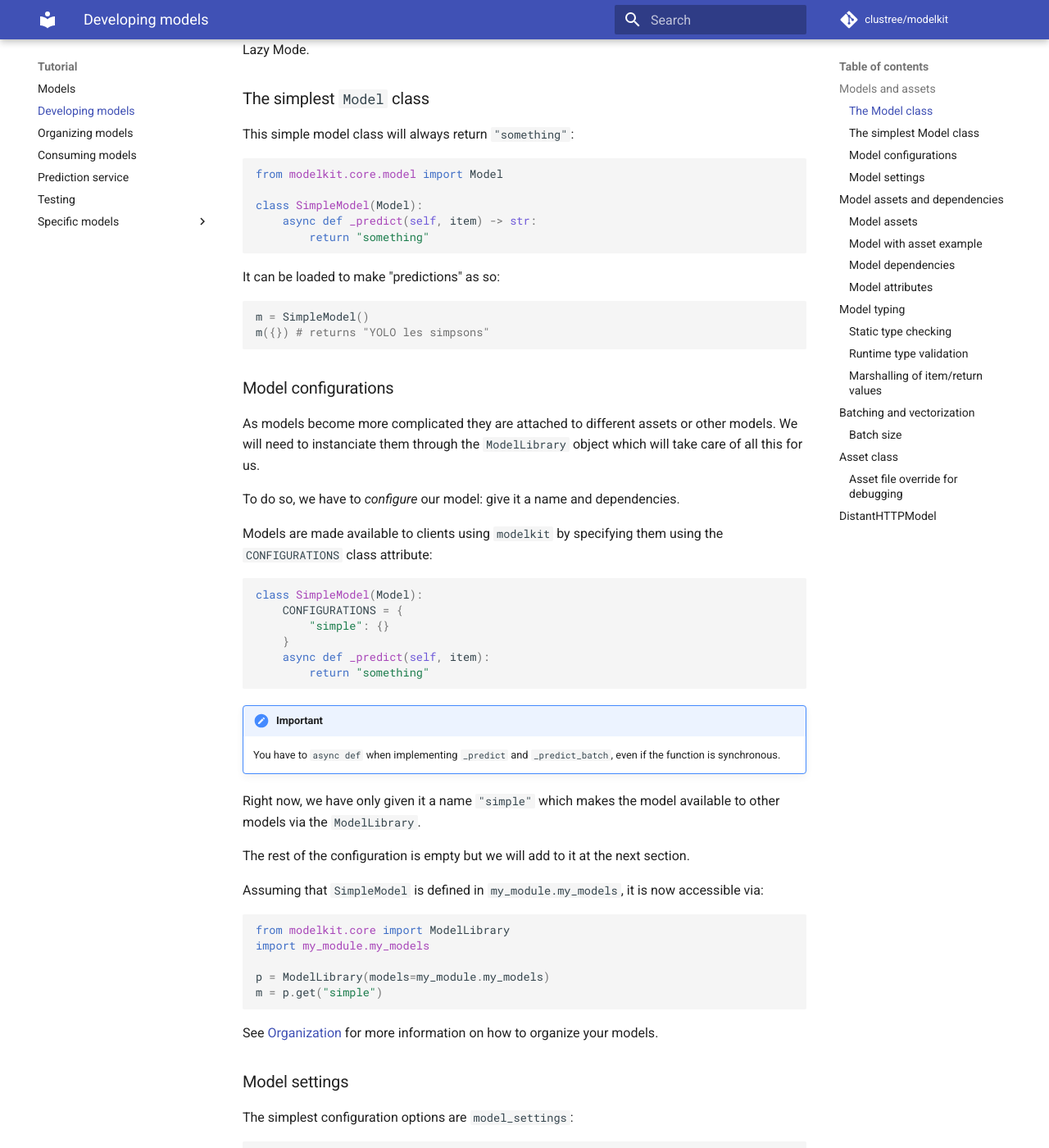
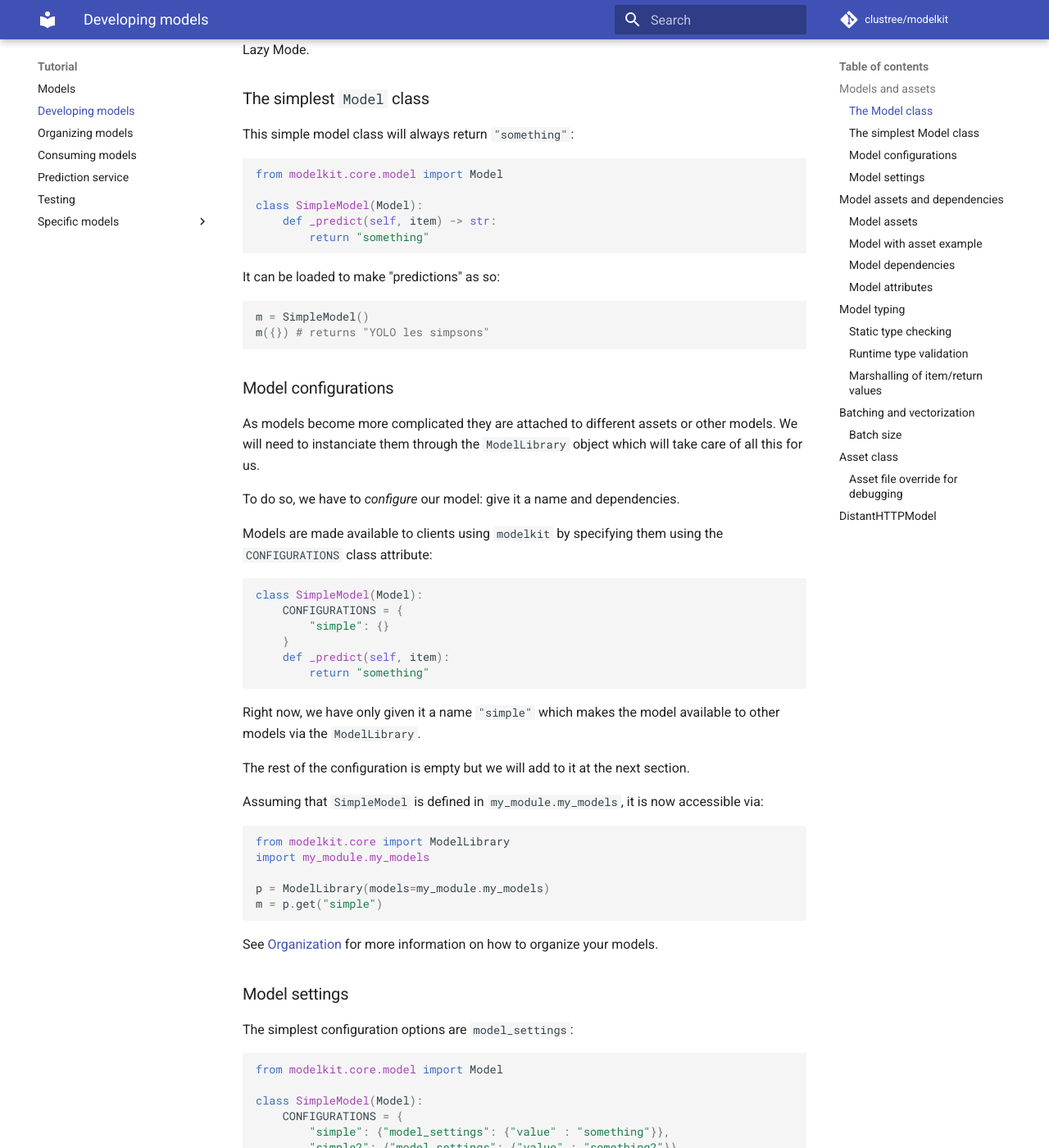
Before and after one commit to Cornerstone-OnDemand/modelkit, an MkDocs documentation site: the page built from docs/library/developing_modelkit.md, in a window 1280 px wide and 1400 px high, scrolled down 848 px. Shown: the whole window at 82% size. Built offline with MkDocs 1.6.1 and Material for MkDocs 9.7.7, drawn with Linux system fonts in a browser that asks for light colours; comment, search, counter and statistics services are not loaded; some of the changed text lies outside the part shown.

Commit message:
docs: remove rest-async option and async from documentation

````diff
--- a/docs/library/developing_modelkit.md
+++ b/docs/library/developing_modelkit.md
@@ -27,7 +27,7 @@ This simple model class will always return `"something"`:
 from modelkit.core.model import Model
 
 class SimpleModel(Model):
-    async def _predict(self, item) -> str:
+    def _predict(self, item) -> str:
         return "something"
 ```
 
@@ -51,12 +51,9 @@ class SimpleModel(Model):
     CONFIGURATIONS = {
         "simple": {}
     }
-    async def _predict(self, item):
+    def _predict(self, item):
         return "something"
 ```
-
-!!! important
-    You have to `async def` when implementing `_predict` and `_predict_batch`, even if the function is synchronous.
 
 Right now, we have only given it a name `"simple"` which makes the model available to other models via the `ModelLibrary`.
 
@@ -86,7 +83,7 @@ class SimpleModel(Model):
         "simple": {"model_settings": {"value" : "something"}},
         "simple2": {"model_settings": {"value" : "something2"}}
     }
-    async def _predict(self, item):
+    def _predict(self, item):
         return self.model_settings["value"]
 ```
 
@@ -138,7 +135,7 @@ class ModelWithAsset(Model):
         with bz2.BZ2File(self.asset_path, "rb") as f:
             self.data_structure = pickle.load(f) # loads {"response": "YOLO les simpsons"}
 
-    async def _predict(self, item: Dict[str, str], **kwargs) -> float:
+    def _predict(self, item: Dict[str, str], **kwargs) -> float:
         return self.data_structure["response"] # returns "YOLO les simpsons"
 ```
 
@@ -168,7 +165,7 @@ class SomeModel(Model):
 The `ModelLibrary` ensures that whenever `_load` or the `_predict_*` function are called, these models are loaded and present in the `model_dependencies` dictionary:
 
 ```python
-async def _predict(self, item):
+def _predict(self, item):
     cleaned = self.models_dependencies["sentence_piece_cleaner"](item["text"])
     ...
 
@@ -256,7 +253,7 @@ class ReturnModel(pydantic.BaseModel):
     x: int
 
 class SomeValidatedModel(Model[ItemModel, ReturnModel]):
-    async def _predict(self, item):
+    def _predict(self, item):
         # item is guaranteed to be an instance of `ItemModel` even if we feed a dictionary item
         return {"x": item.x}
 
@@ -275,7 +272,7 @@ y : List[ReturnModel] = m([{"x": 1}, {"x": 2}])
 ```python
 
 class Identity(Model)
-    async def _predict(self, item):
+    def _predict(self, item):
         return item
 
 m = Identity()
@@ -290,7 +287,7 @@ batches of inputs at once. In this case, one can override `_predict_batch` inste
 ```python
 
 class IdentityBatched(Model)
-    async def _predict(self, item):
+    def _predict(self, item):
         return item
 
 m_batched = IdentityBatched()
@@ -324,7 +321,7 @@ class IdentityBatched(Model):
             }
         }
     }
-    async def _predict(self, item):
+    def _predict(self, item):
         return item
 ```
 
````
Also changed, not shown: docs/library/overview.md (+1 -1 lines), docs/library/special/distant.md (+3 -4 lines), docs/library/special/tensorflow.md (+3 -3 lines), docs/library/testing.md (+1 -1 lines), docs/library/using_models.md (+1 -1 lines), 1 other file.
